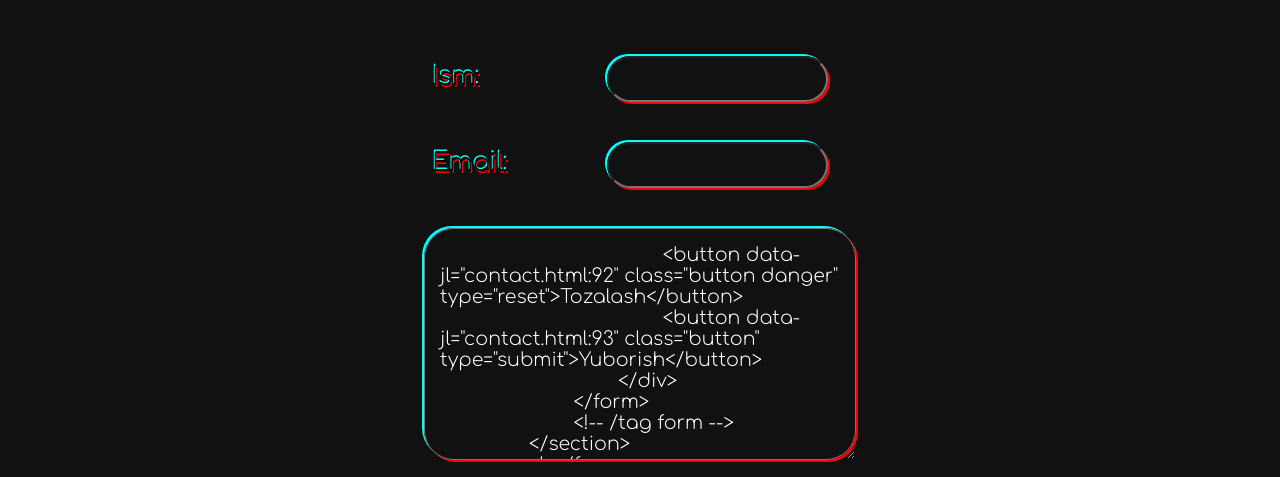
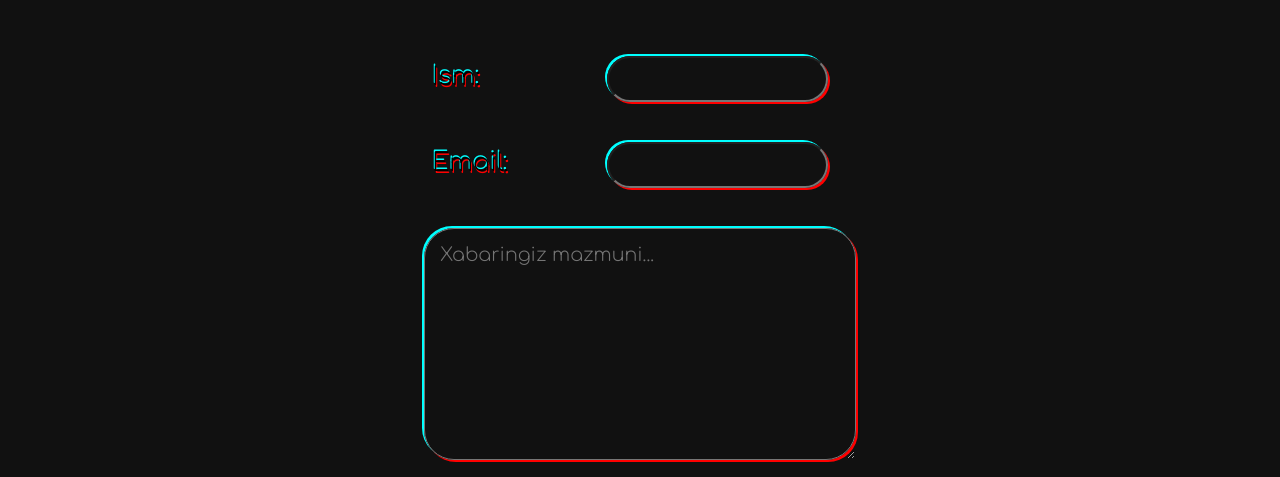
Before and after one commit to Fayozxon/TikTok-loyiha, a plain HTML site: page contact.html in a window 1280 px wide. Shown: the part 290-767 px from the top of the page. Drawn offline with Linux system fonts and the light colour scheme.

Commit message:
Update contact.html

```diff
--- a/contact.html
+++ b/contact.html
@@ -87,7 +87,7 @@
 					<label for="lastname">Email:</label>
 					<input type="email" name="email" id="lastname">
 				</div>
-				<textarea class="form-section__textarea" placeholder="Xabaringiz mazmuni..." name="message></textarea>
+				<textarea class="form-section__textarea" placeholder="Xabaringiz mazmuni..." name="message"></textarea>
 				<div class="form-section__buttons">
 					<button class="button danger" type="reset">Tozalash</button>
 					<button class="button" type="submit">Yuborish</button>
```
